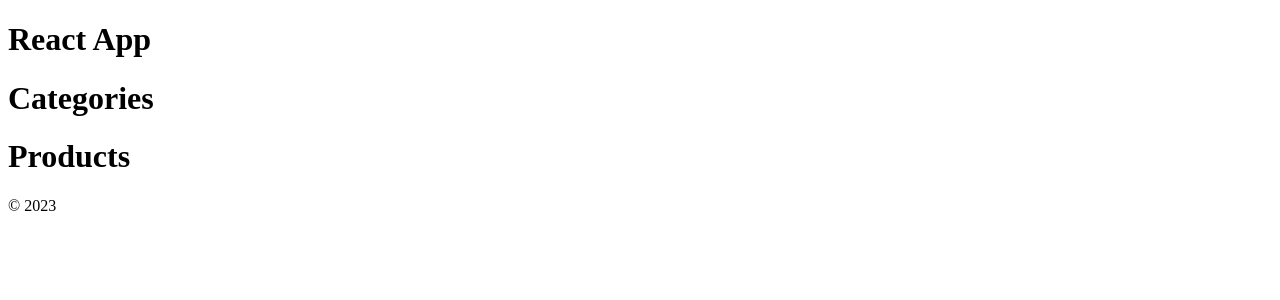
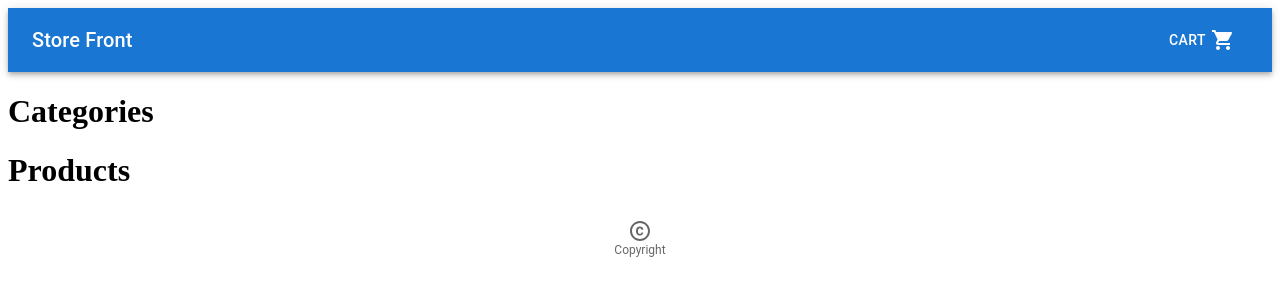
Before and after one commit to rzvdev1/storefront, a React (Vite) app: page / in a window 1280 px wide. Shown: the top 300 px of the page. Built offline with nearby package versions, Linux system fonts and the light colour scheme.

Commit message:
:sparkles: Redux added

```diff
--- a/package.json
+++ b/package.json
@@ -14,8 +14,10 @@
     "@emotion/styled": "^11.11.0",
     "@mui/icons-material": "^5.14.15",
     "@mui/material": "^5.14.15",
+    "@reduxjs/toolkit": "^1.9.7",
     "react": "^18.2.0",
-    "react-dom": "^18.2.0"
+    "react-dom": "^18.2.0",
+    "react-redux": "^8.1.3"
   },
   "devDependencies": {
     "@types/react": "^18.2.15",
--- a/src/components/Categories/Categories.jsx
+++ b/src/components/Categories/Categories.jsx
@@ -1,7 +1,31 @@
+import { useDispatch, useSelector } from 'react-redux';
+import productSlice from '../../store/products';
+
 export default function Categories() {
+  const dispatch = useDispatch();
+  const categories = useSelector((state) => state.product.categories);
+
   return (
     <>
       <h1>Categories</h1>
+      <ul>
+        {Array.isArray(categories) &&
+          categories.map((category) => (
+            <li key={category._id}>
+              <button
+                onClick={() => {
+                  dispatch(
+                    productSlice.actions.setActiveCategory(category.name)
+                  );
+                }}
+              >
+                {category.name}
+                {category.displayName}
+                {category.description}
+              </button>
+            </li>
+          ))}
+      </ul>
     </>
   );
 }
--- a/src/components/Footer/Footer.jsx
+++ b/src/components/Footer/Footer.jsx
@@ -1,9 +1,16 @@
+import BottomNavigation from '@mui/material/BottomNavigation';
+import BottomNavigationAction from '@mui/material/BottomNavigationAction';
+import CopyrightIcon from '@mui/icons-material/Copyright';
+
 export default function Footer() {
   return (
-    <>
-      <footer>
-        <p>&copy; 2023</p>
-      </footer>
-    </>
+    <BottomNavigation>
+      <BottomNavigationAction
+        label='Copyright'
+        icon={<CopyrightIcon />}
+        showLabel={true}
+      />
+      =
+    </BottomNavigation>
   );
 }
--- a/src/components/Header/Header.jsx
+++ b/src/components/Header/Header.jsx
@@ -1,7 +1,24 @@
+import AppBar from '@mui/material/AppBar';
+import Box from '@mui/material/Box';
+import Toolbar from '@mui/material/Toolbar';
+import Typography from '@mui/material/Typography';
+import Button from '@mui/material/Button';
+import ShoppingCartIcon from '@mui/icons-material/ShoppingCart';
+
 export default function Header() {
   return (
-    <>
-      <h1>React App</h1>
-    </>
+    <Box sx={{ flexGrow: 1 }}>
+      <AppBar position='static'>
+        <Toolbar>
+          <Typography variant='h6' component='div' sx={{ flexGrow: 1 }}>
+            Store Front
+          </Typography>
+          <Button color='inherit'>
+            Cart
+            <ShoppingCartIcon style={{ padding: 5 }} />
+          </Button>
+        </Toolbar>
+      </AppBar>
+    </Box>
   );
 }
--- a/src/components/Products/Products.jsx
+++ b/src/components/Products/Products.jsx
@@ -1,7 +1,30 @@
+import { useDispatch, useSelector } from 'react-redux';
+import productSlice from '../../store/products';
+
 export default function Products() {
+  const dispatch = useDispatch();
+  const products = useSelector((state) => state.product.productData);
   return (
     <>
       <h1>Products</h1>
+      <ul>
+        {Array.isArray(products) &&
+          products.map((product) => (
+            <li key={product._id}>
+              <button
+                onClick={() => {
+                  dispatch(
+                    productSlice.actions.setActiveCategory(product.name)
+                  );
+                }}
+              >
+                {product.name}
+                {product.displayName}
+                {product.description}
+              </button>
+            </li>
+          ))}
+      </ul>
     </>
   );
 }
--- a/src/main.jsx
+++ b/src/main.jsx
@@ -1,9 +1,13 @@
 import React from 'react';
 import ReactDOM from 'react-dom/client';
 import App from './App.jsx';
+import { Provider } from 'react-redux';
+import { store } from './store/index.js';
 
 ReactDOM.createRoot(document.getElementById('root')).render(
   <React.StrictMode>
-    <App />
+    <Provider store={store}>
+      <App />
+    </Provider>
   </React.StrictMode>
 );
--- /dev/null
+++ b/src/store/index.js
@@ -0,0 +1,8 @@
+import { configureStore } from '@reduxjs/toolkit';
+import productSlice from './products';
+
+export const store = configureStore({
+  reducer: {
+    product: productSlice.reducer,
+  },
+});
--- /dev/null
+++ b/src/store/products.js
@@ -0,0 +1,25 @@
+import { createSlice } from '@reduxjs/toolkit';
+import productsData from '../db.json';
+
+const productSlice = createSlice({
+  name: 'product',
+  initialState: {
+    productData: productsData,
+    selectedProduct: undefined,
+    price: 'all',
+    categories: [],
+  },
+  reducers: {
+    showProduct: (state, action) => {
+      state.selectedProduct = action.payload;
+    },
+    setPriceCount: (state, action) => {
+      state.price = action.payload;
+    },
+    setCategories: (state, action) => {
+      state.categories = action.payload;
+    },
+  },
+});
+
+export default productSlice;
```
Also changed, not shown: 1 other file (tests, documents, lock files or other folders).
